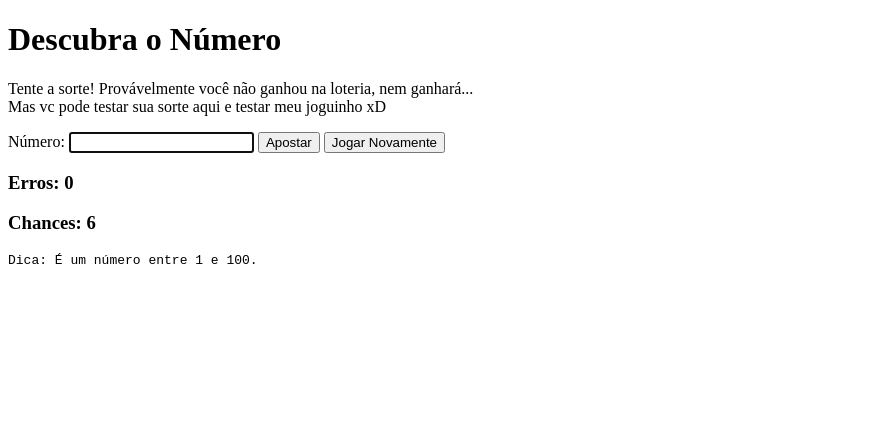
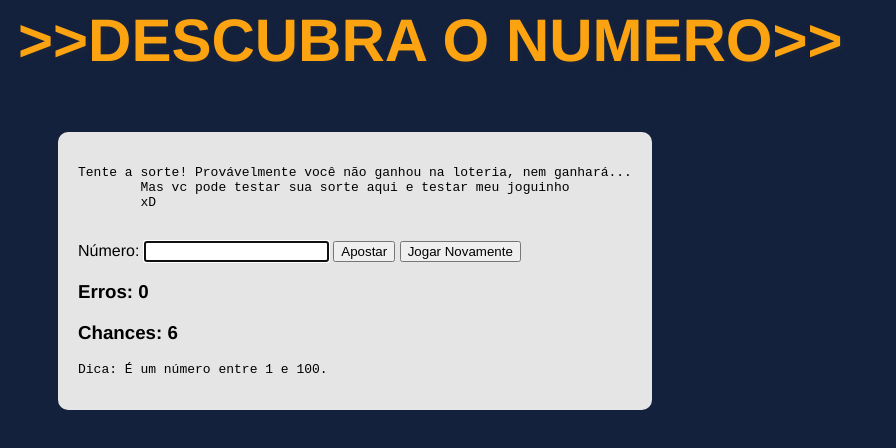
Before and after one commit to alevazdemello/js01, a plain HTML site: page pratica/jogoDescubraONumero/index.html in a window 1280 px wide. Shown: the whole page, without its empty margins (0-896 px from the left). Drawn offline with Linux system fonts and the light colour scheme; files that its build step writes are made by us from their sources.

Commit message:
Update index.html

```diff
--- a/pratica/jogoDescubraONumero/index.html
+++ b/pratica/jogoDescubraONumero/index.html
@@ -1,19 +1,24 @@
 <!DOCTYPE html>
-<html lang="en">
+<html lang="pt-BR">
 
 <head>
     <meta charset="UTF-8">
     <meta http-equiv="X-UA-Compatible" content="IE=edge">
     <meta name="viewport" content="width=device-width, initial-scale=1.0">
     <title>Descubra o Número</title>
+    <link rel="stylesheet" href="style.css">
 </head>
 
 <body>
-    <h1>Descubra o Número</h1>
-    <p>Tente a sorte! Provávelmente você não ganhou na loteria, nem ganhará...<br>
+    <h1>>>DESCUBRA O NUMERO>></h1>
+
+    <br>
+    <div class="box">
+    <pre>Tente a sorte! Provávelmente você não ganhou na loteria, nem ganhará...
         Mas vc pode testar sua sorte aqui e testar meu joguinho
         xD
-    </p>
+    </pre>
+
     <p>Número: <input type="text" id="inNum" autofocus>
         <input type="button" value="Apostar" id="btApostar">
         <input type="button" value="Jogar Novamente" id="btJogar" class="oculta">
@@ -24,8 +29,9 @@
     <h3>Chances:
         <span id="outChances">6</span>
     </h3>
-    <pre id="outDica">Dica: É um número entre 1 e 100.</h3>
+    <pre id="outDica">Dica: É um número entre 1 e 100.</pre>
     <script src="script.js"></script>
+</div>
 </body>
 
 </html>
```
